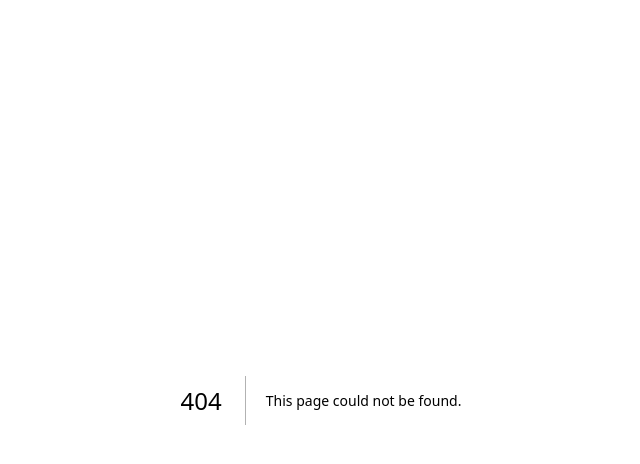
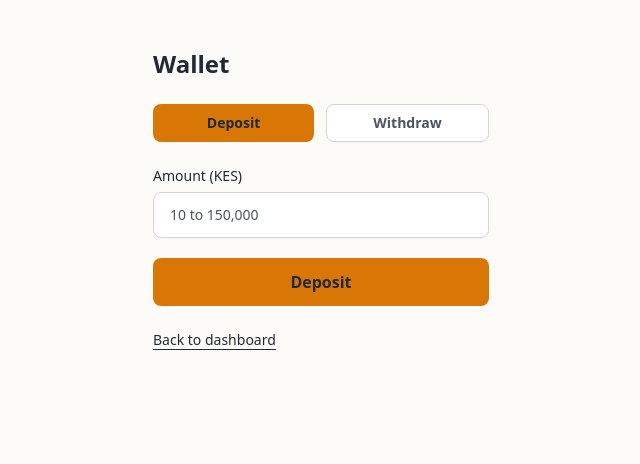
Before and after one commit to GitauGriffinke/jackpesa, a Next.js app: page /dashboard/wallet in a window 1280 px wide. Before the commit this address had no page. Shown: the top 464 px of the page, without its empty margins (319-959 px from the left). Built offline with nearby package versions, Linux system fonts and the light colour scheme.

Commit message:
feat: add wallet deposit and withdraw page

```diff
--- /dev/null
+++ b/app/dashboard/wallet/page.tsx
@@ -0,0 +1,100 @@
+"use client";
+
+import { useState } from "react";
+import { useRouter } from "next/navigation";
+
+type Mode = "deposit" | "withdraw";
+
+const LIMITS: Record<Mode, { min: number; max: number }> = {
+  deposit: { min: 10, max: 150_000 },
+  withdraw: { min: 100, max: 150_000 },
+};
+
+export default function WalletPage() {
+  const router = useRouter();
+  const [mode, setMode] = useState<Mode>("deposit");
+  const [amount, setAmount] = useState("");
+  const [message, setMessage] = useState<{ kind: "ok" | "error"; text: string } | null>(null);
+  const [submitting, setSubmitting] = useState(false);
+
+  async function handleSubmit(event: React.FormEvent<HTMLFormElement>) {
+    event.preventDefault();
+    setMessage(null);
+
+    const kes = Number(amount);
+    const { min, max } = LIMITS[mode];
+    if (!Number.isInteger(kes) || kes < min || kes > max) {
+      setMessage({ kind: "error", text: `Enter a whole amount between KES ${min} and ${max.toLocaleString("en-KE")}.` });
+      return;
+    }
+
+    setSubmitting(true);
+    const response = await fetch(`/api/wallet/${mode}`, {
+      method: "POST",
+      headers: { "Content-Type": "application/json" },
+      body: JSON.stringify({ amountKes: kes }),
+    });
+    setSubmitting(false);
+
+    const data = await response.json().catch(() => null);
+    if (!response.ok) {
+      setMessage({ kind: "error", text: data?.error ?? "Something went wrong. Try again." });
+      return;
+    }
+
+    setAmount("");
+    setMessage({ kind: "ok", text: mode === "deposit" ? "Deposit credited." : "Withdrawal processed." });
+    router.refresh();
+  }
+
+  const tabClass = (active: boolean) =>
+    `flex-1 rounded-lg px-4 py-2 text-sm font-semibold transition-colors ${
+      active ? "bg-accent text-text" : "bg-surface text-text-muted border border-zinc-300"
+    }`;
+
+  return (
+    <main className="mx-auto flex min-h-screen w-full max-w-sm flex-col gap-6 px-6 py-12">
+      <h1 className="text-2xl font-bold text-text">Wallet</h1>
+
+      <div className="flex gap-3" role="tablist">
+        <button type="button" role="tab" aria-selected={mode === "deposit"} className={tabClass(mode === "deposit")} onClick={() => setMode("deposit")}>
+          Deposit
+        </button>
+        <button type="button" role="tab" aria-selected={mode === "withdraw"} className={tabClass(mode === "withdraw")} onClick={() => setMode("withdraw")}>
+          Withdraw
+        </button>
+      </div>
+
+      <form onSubmit={handleSubmit} className="flex flex-col gap-5" noValidate>
+        <label className="flex flex-col gap-1.5 text-sm font-medium text-text">
+          Amount (KES)
+          <input
+            className="w-full rounded-lg border border-zinc-300 bg-surface px-4 py-3 text-text placeholder:text-text-muted focus:border-accent focus:outline-none focus-visible:ring-2 focus-visible:ring-accent"
+            inputMode="numeric"
+            placeholder={`${LIMITS[mode].min} to ${LIMITS[mode].max.toLocaleString("en-KE")}`}
+            value={amount}
+            onChange={(e) => setAmount(e.target.value.replace(/\D/g, ""))}
+          />
+        </label>
+
+        {message && (
+          <p role="alert" className={message.kind === "ok" ? "text-sm text-text" : "text-sm text-danger"}>
+            {message.text}
+          </p>
+        )}
+
+        <button
+          type="submit"
+          disabled={submitting}
+          className="rounded-lg bg-accent px-4 py-3 font-semibold text-text transition-colors hover:bg-accent-hover focus-visible:ring-2 focus-visible:ring-text focus-visible:outline-none disabled:opacity-60"
+        >
+          {submitting ? "Processing..." : mode === "deposit" ? "Deposit" : "Withdraw"}
+        </button>
+      </form>
+
+      <a href="/dashboard" className="text-sm font-medium text-text underline underline-offset-4">
+        Back to dashboard
+      </a>
+    </main>
+  );
+}
```
